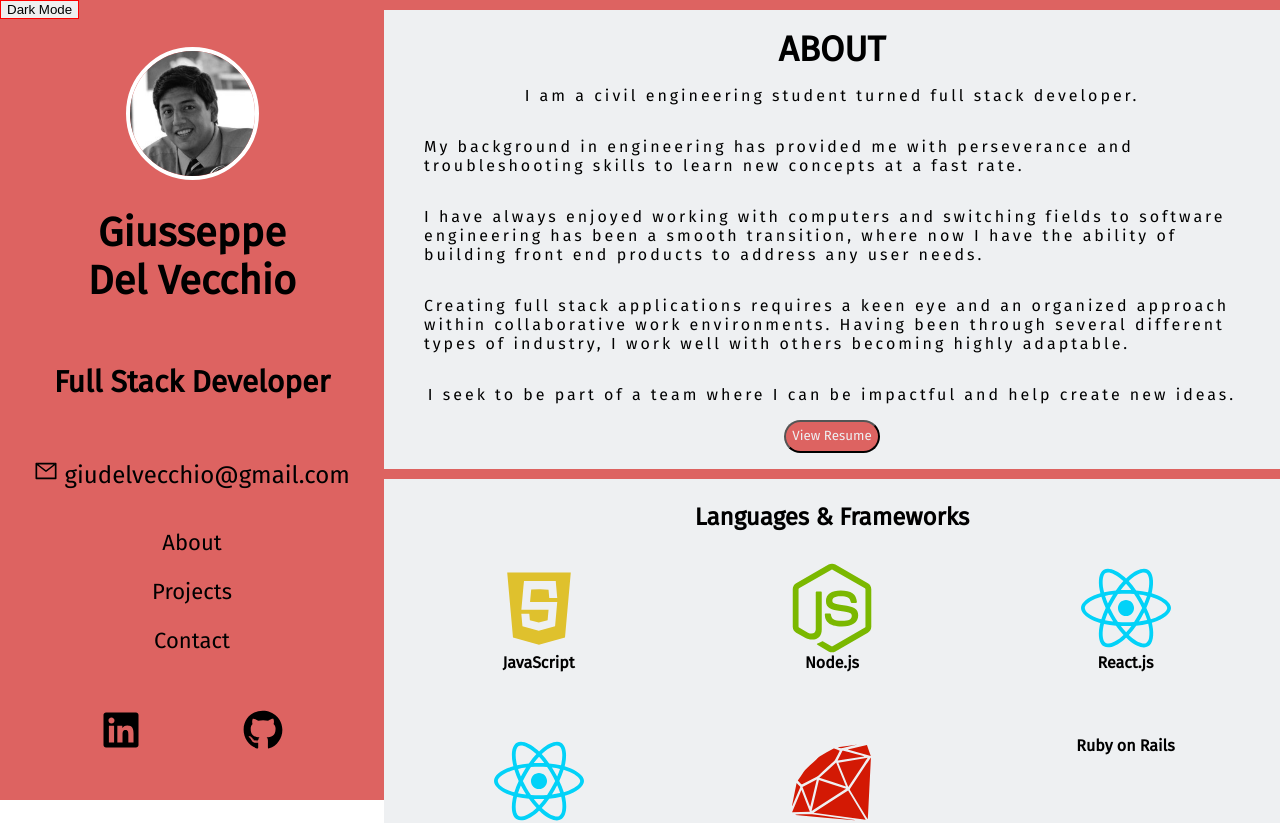
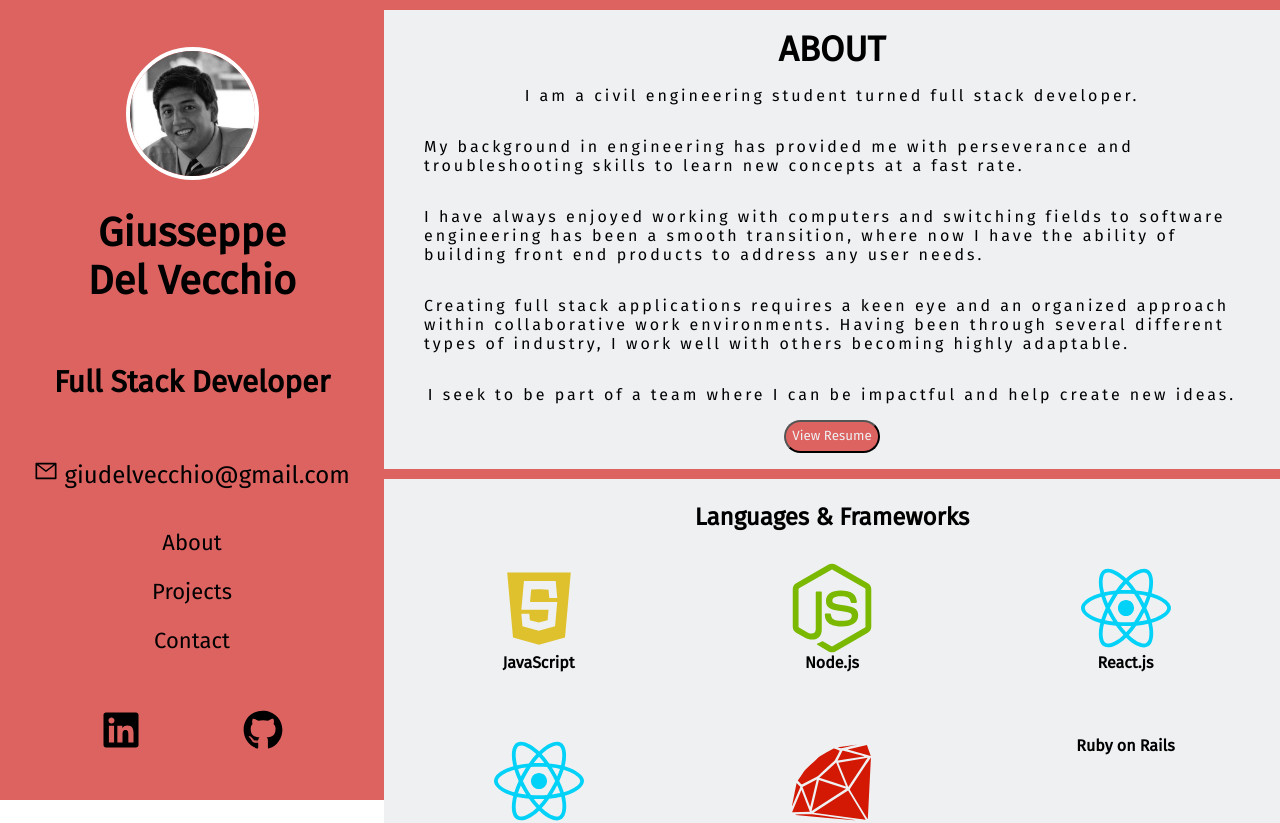
Before and after one commit to gdelv/portfolioFinal, a React (Create React App) app: page / in a window 1280 px wide. Shown: the top 823 px of the page. Built offline with nearby package versions, Linux system fonts and the light colour scheme; some icons are missing; the HTML template or start-up script is replaced by a standard one.

Commit message:
removed dark button

```diff
--- a/src/App.js
+++ b/src/App.js
@@ -25,7 +25,7 @@ class App extends React.Component {
   render() {
     return (
       <div className={`container ${this.state.modeName}`}>
-        <button className='darkmode-button' onClick={() => this.handleClick()}>Dark Mode</button>
+        {/* <button className='darkmode-button' onClick={() => this.handleClick()}>Dark Mode</button> */}
         <Nav />
         <Container />
       </div>
```
